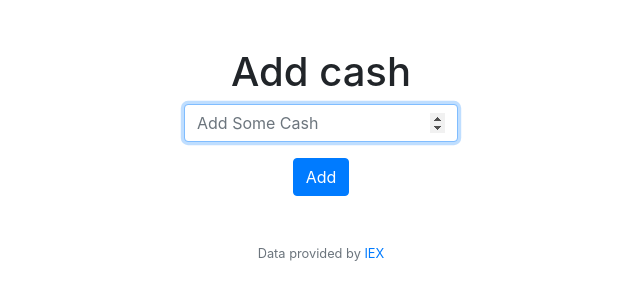
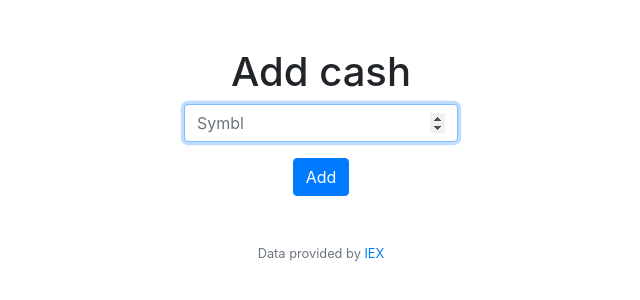
Before and after one commit to Malmahrezi/workspace, a Python web app: template templates/add.html in a window 1280 px wide. Shown: the part 76-376 px from the top of the page, without its empty margins (319-959 px from the left). Run offline with Jinja, Linux system fonts and the light colour scheme; the template is opened without the code that fills it, so the values that code supplies are empty.

Commit message:
automated commit by check50 [check50=True]

```diff
--- a/app.py
+++ b/app.py
@@ -114,7 +114,7 @@ def add_cash():
     if request.method == "GET":
         return render_template("add.html")
     else:
-        new_cash = int(request.from.get("new_cash"))
+        new_cash = request.from.get("new_cash")
 
         if not new_cash:
             return apology("You Must Give Money")
--- a/templates/add.html
+++ b/templates/add.html
@@ -8,7 +8,7 @@
     <h1>Add cash</h1>
     <form action="/add_cash" method="post">
         <div class="mb-3">
-            <input autocomplete="off" autofocus class="form-control mx-auto w-auto" name="new_cash" placeholder="Add Some Cash" type="number">
+            <input autocomplete="off" autofocus class="form-control mx-auto w-auto" name="new_cash" placeholder="Symbl" type="number">
         </div>
         <button class="btn btn-primary" type="submit">Add</button>
     </form>
```
